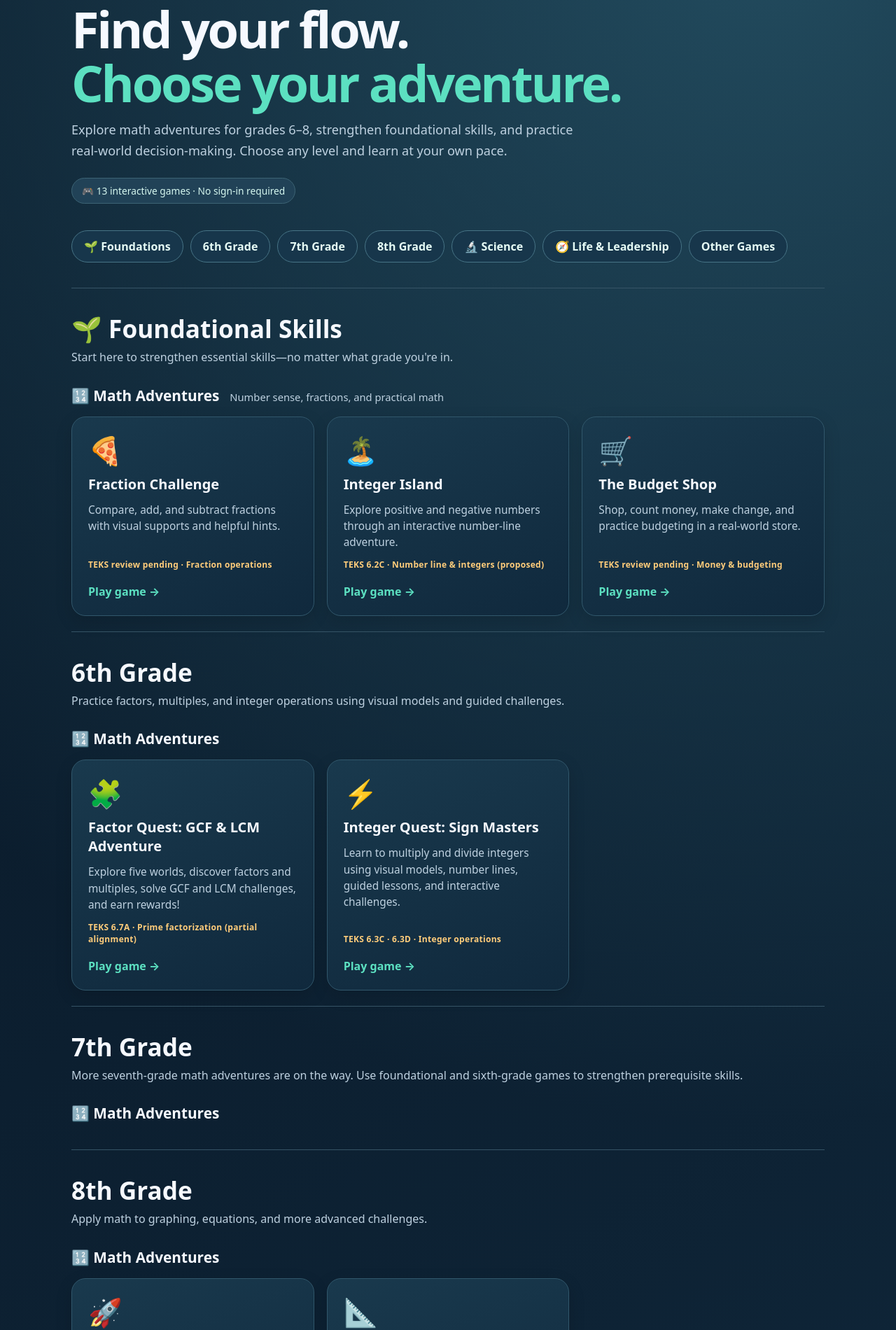
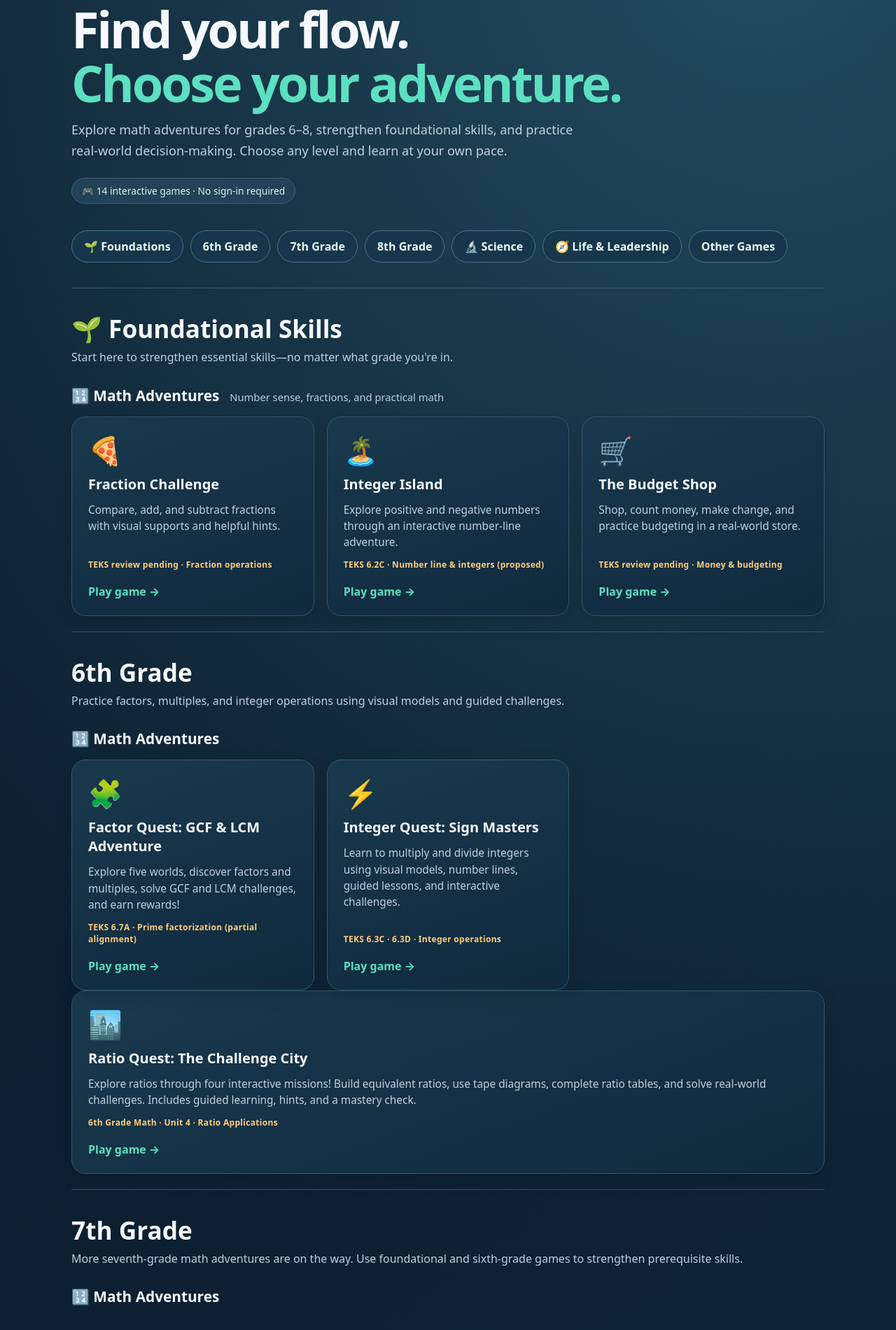
Before and after one commit to learninginflowofficial-cmyk/learning-in-flow-games, a plain HTML site: page index.html in a window 1280 px wide. Shown: the part 104-2004 px from the top of the page at 70% size. Drawn offline with Linux system fonts and the light colour scheme.

Commit message:
Update index.html

```diff
--- a/index.html
+++ b/index.html
@@ -12,7 +12,7 @@
 </style>
 </head>
 <body><main>
-<header class="hero"><div class="brand">Learning in Flow®</div><h1>Find your flow.<br/><span>Choose your adventure.</span></h1><p class="intro">Explore math adventures for grades 6–8, strengthen foundational skills, and practice real-world decision-making. Choose any level and learn at your own pace.</p><div class="pill">🎮 13 interactive games · No sign-in required</div></header>
+<header class="hero"><div class="brand">Learning in Flow®</div><h1>Find your flow.<br/><span>Choose your adventure.</span></h1><p class="intro">Explore math adventures for grades 6–8, strengthen foundational skills, and practice real-world decision-making. Choose any level and learn at your own pace.</p><div class="pill">🎮 14 interactive games · No sign-in required</div></header>
 <nav aria-label="Jump to a collection" class="jump"><a href="#foundations">🌱 Foundations</a><a href="#grade6">6th Grade</a><a href="#grade7">7th Grade</a><a href="#grade8">8th Grade</a><a href="#science">🔬 Science</a><a href="#leadership">🧭 Life &amp; Leadership</a><a href="#other-games">Other Games</a></nav>
 
 <section aria-labelledby="foundations-title" class="grade" id="foundations"><h2 class="grade-title" id="foundations-title">🌱 Foundational Skills</h2><p class="grade-intro">Start here to strengthen essential skills—no matter what grade you're in.</p>
@@ -25,7 +25,12 @@
 <section aria-labelledby="grade6-title" class="grade" id="grade6"><h2 class="grade-title" id="grade6-title">6th Grade</h2><p class="grade-intro">Practice factors, multiples, and integer operations using visual models and guided challenges.</p><div class="section-head"><h3>🔢 Math Adventures</h3></div><div class="grid">
 <a class="game" href="Factor_Quest_GCF_LCM_Adventure.html"><div aria-hidden="true" class="emoji">🧩</div><h4>Factor Quest: GCF &amp; LCM Adventure</h4><p>Explore five worlds, discover factors and multiples, solve GCF and LCM challenges, and earn rewards!</p><div class="tag">TEKS 6.7A · Prime factorization (partial alignment)</div><div class="play">Play game →</div></a>
 <a class="game" href="Integer_Quest_Sign_Masters_Guided.html"><div aria-hidden="true" class="emoji">⚡</div><h4>Integer Quest: Sign Masters</h4><p>Learn to multiply and divide integers using visual models, number lines, guided lessons, and interactive challenges.</p><div class="tag">TEKS 6.3C · 6.3D · Integer operations</div><div class="play">Play game →</div></a></div></section>
-<section aria-labelledby="grade7-title" class="grade" id="grade7"><h2 class="grade-title" id="grade7-title">7th Grade</h2><p class="grade-intro">More seventh-grade math adventures are on the way. Use foundational and sixth-grade games to strengthen prerequisite skills.</p><div class="section-head"><h3>🔢 Math Adventures</h3></div><div class="grid">
+<a class="game" href="ratio-quest-challenge-city.html"><div aria-hidden="true" class="emoji">🏙️</div><h4>Ratio Quest: The Challenge City</h4><p>Explore ratios through four interactive missions! Build equivalent ratios, use tape diagrams, complete ratio tables, and solve real-world challenges. Includes guided learning, hints, and a mastery check.</p><div class="tag">6th Grade Math · Unit 4 · Ratio Applications</div><div class="play">Play game →</div></a>
+
+
+</div></section>
+
+  <section aria-labelledby="grade7-title" class="grade" id="grade7"><h2 class="grade-title" id="grade7-title">7th Grade</h2><p class="grade-intro">More seventh-grade math adventures are on the way. Use foundational and sixth-grade games to strengthen prerequisite skills.</p><div class="section-head"><h3>🔢 Math Adventures</h3></div><div class="grid">
 
 </div></section>
 <section aria-labelledby="grade8-title" class="grade" id="grade8"><h2 class="grade-title" id="grade8-title">8th Grade</h2><p class="grade-intro">Apply math to graphing, equations, and more advanced challenges.</p><div class="section-head"><h3>🔢 Math Adventures</h3></div><div class="grid">
```
